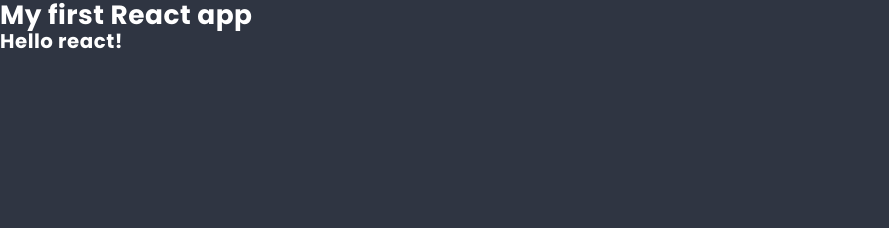
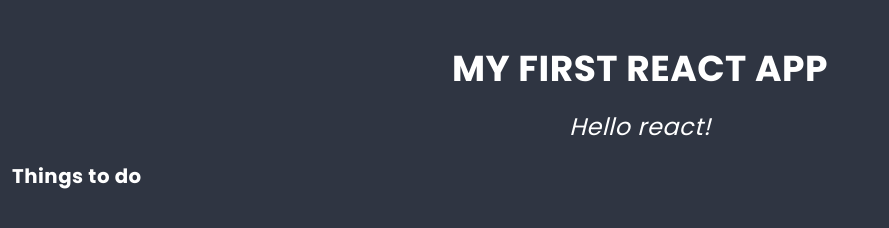
Before and after one commit to kherma/school-07-react-starter, a React app: page / in a window 1280 px wide. Shown: the whole page, without its empty margins (0-889 px from the left). Built offline with nearby package versions, Linux system fonts and the light colour scheme.

Commit message:
Add List component

```diff
--- a/src/components/App/App.js
+++ b/src/components/App/App.js
@@ -1,12 +1,14 @@
-import React from "react";
-import { Component } from "react";
+import React, { Component } from "react";
+import styles from "./App.scss";
+import List from "./../List/List.js";
 
 class App extends Component {
   render() {
     return (
-      <main className="app-content">
-        <h1>My first React app</h1>
-        <h2>Hello react!</h2>
+      <main className={styles.component}>
+        <h1 className={styles.title}>My first React app</h1>
+        <h2 className={styles.subtitle}>Hello react!</h2>
+        <List />
       </main>
     );
   }
--- a/src/components/App/App.scss
+++ b/src/components/App/App.scss
@@ -1,4 +1,4 @@
-@import '../../styles/settings.scss';
+@import "../../styles/settings.scss";
 
 .component {
   padding: $base-size;
@@ -20,5 +20,5 @@
 }
 
 .title + .subtitle {
-  margin-top: (- $base-size * 3);
+  margin-top: (-$base-size * 3);
 }
--- /dev/null
+++ b/src/components/List/List.js
@@ -0,0 +1,14 @@
+import React, { Component } from "react";
+import styles from "./List.scss";
+
+class List extends Component {
+  render() {
+    return (
+      <section className={styles.component}>
+        <h2>Things to do</h2>
+      </section>
+    );
+  }
+}
+
+export default List;
```
